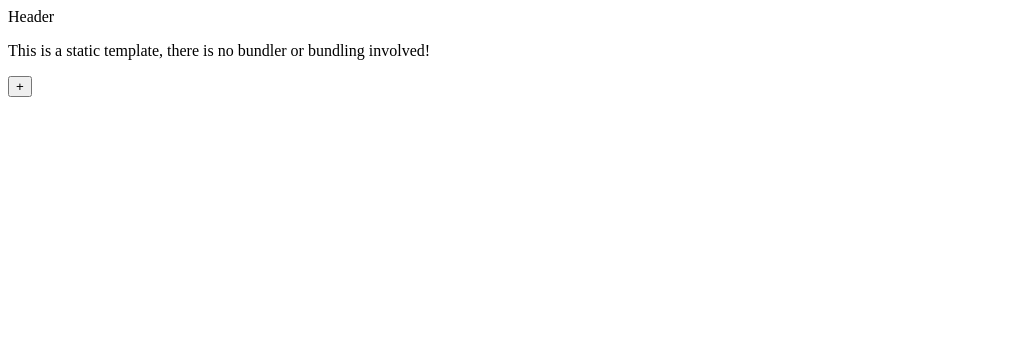
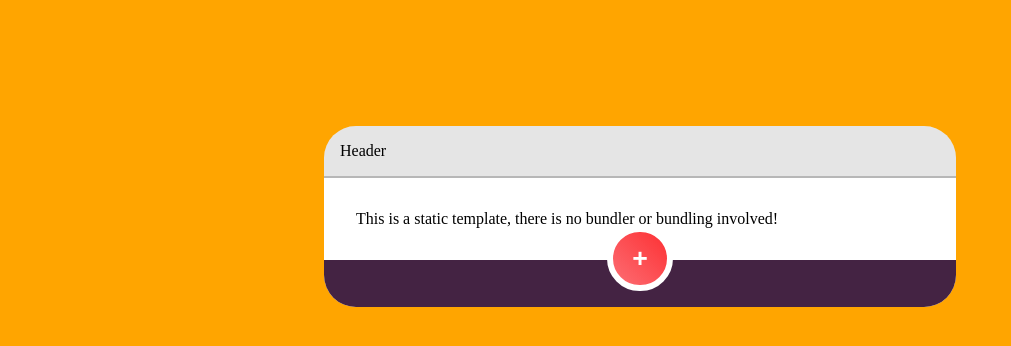
Before and after one commit to KorolevskiTigr2/BYBYBY, a website: page Project_root/Components/Buttons/Button_generic.html in a window 1280 px wide. Shown: the whole page, without its empty margins (0-1011 px from the left). Drawn offline with Linux system fonts and the light colour scheme.

Commit message:
Css button*

```diff
--- a/Project_root/Components/Buttons/Button_generic.html
+++ b/Project_root/Components/Buttons/Button_generic.html
@@ -4,6 +4,7 @@
     <meta charset="UTF-8" />
     <meta name="viewport" content="width=device-width, initial-scale=1.0" />
     <meta http-equiv="X-UA-Compatible" content="ie=edge" />
+    <link rel="stylesheet" href="Buttons.css">
     <title>Static Template</title>
   </head>
   <body>
```
